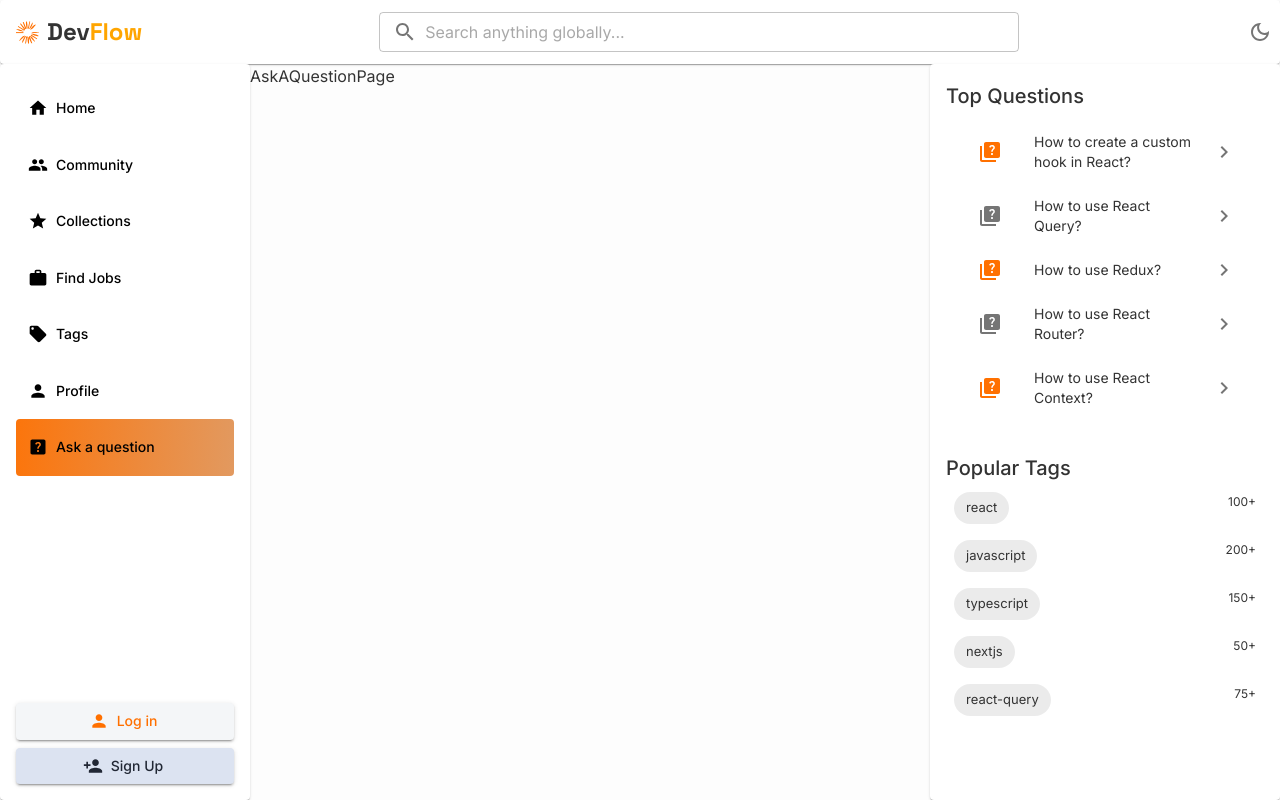
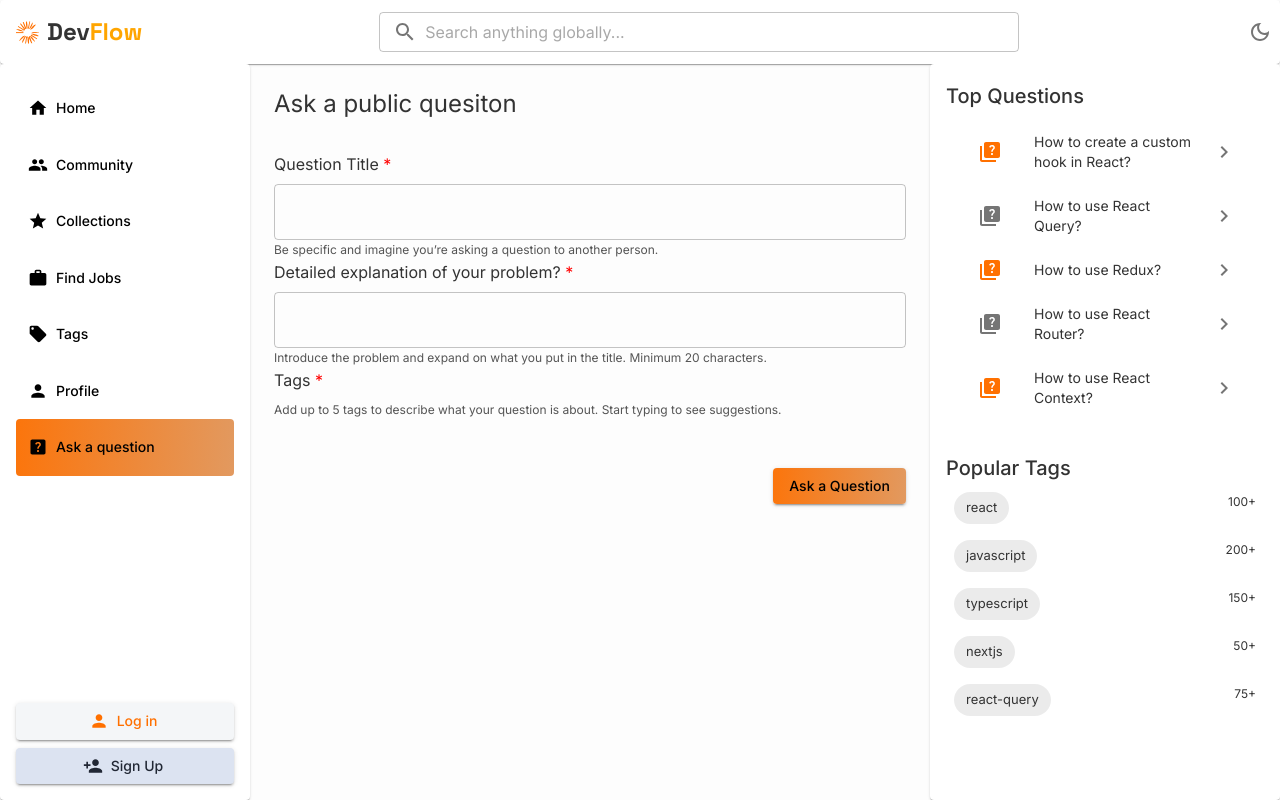
Before and after one commit to mperezguendulain/devflow, a Next.js app: page /ask-a-question in a window 1280 px wide. Built offline with nearby package versions, Linux system fonts and the light colour scheme; no server answers; what @mui/material-nextjs would draw is missing.

Commit message:
feat: 🎸 Start to create Ask Question page

```diff
--- a/src/app/(protected)/ask-a-question/page.tsx
+++ b/src/app/(protected)/ask-a-question/page.tsx
@@ -1,3 +1,13 @@
+import { QuestionForm } from '@/components/forms/QuestionForm/QuestionForm';
+import { Stack, Typography } from '@mui/material';
+
 export default function AskAQuestionPage() {
-  return <div>AskAQuestionPage</div>;
+  return (
+    <Stack>
+      <Typography variant="h5" mb={4}>
+        Ask a public quesiton
+      </Typography>
+      <QuestionForm />
+    </Stack>
+  );
 }
--- a/src/app/(protected)/layout.tsx
+++ b/src/app/(protected)/layout.tsx
@@ -16,9 +16,9 @@ export default function ProtectedLayout({ children }: { children: ReactNode }) {
         sx={{ backgroundColor: 'background.default' }}
       >
         <Navbar />
-        <Stack direction="row" flexGrow={1} width="100%">
+        <Stack direction="row" flexGrow={1} width="100%" overflow="hidden">
           <LeftSidebar />
-          <Stack flex={1} width="100%">
+          <Stack flex={1} width="100%" p={3} minWidth={0}>
             {children}
           </Stack>
           <RightSidebar />
--- a/src/app/(protected)/page.tsx
+++ b/src/app/(protected)/page.tsx
@@ -58,7 +58,7 @@ export default function Home() {
   const filteredQuestions = questions;
 
   return (
-    <Stack p={3} sx={{ width: '100%', minWidth: 0 }}>
+    <Stack sx={{ width: '100%' }}>
       <Stack direction="row" justifyContent="space-between">
         <Typography variant="h5">All Questions</Typography>
         <DFMainButton component={Link} href={ROUTES.ASK_QUESTION}>
--- a/src/app/globals.css
+++ b/src/app/globals.css
@@ -6,7 +6,6 @@ body {
   box-sizing: border-box;
   height: 100%;
   width: 100%;
-  overflow: hidden;
 }
 
 *,
--- a/src/components/forms/AuthForm.tsx
+++ b/src/components/forms/AuthForm.tsx
@@ -1,5 +1,6 @@
 'use client';
 import type { z, ZodType } from 'zod';
+import Link from 'next/link';
 import { zodResolver } from '@hookform/resolvers/zod';
 import {
   Controller,
@@ -8,13 +9,10 @@ import {
   type Path,
   useForm
 } from 'react-hook-form';
-
-// Material UI
 import { Button, Stack, TextField, Typography } from '@mui/material';
 
 // Utils
 import { capitalize } from '@/utils/strings';
-import Link from 'next/link';
 
 export type AuthType = 'SIGN_IN' | 'SIGN_UP';
 
--- /dev/null
+++ b/src/components/forms/QuestionForm/QuestionForm.tsx
@@ -0,0 +1,106 @@
+'use client';
+import { zodResolver } from '@hookform/resolvers/zod';
+import { Stack, TextField, Typography } from '@mui/material';
+import { Controller, useForm } from 'react-hook-form';
+
+// Custom Components
+import { DFMainButton } from '@/components/ui/buttons.styled';
+
+// Validators
+import { askQuestionSchema } from '@/lib/stores/validators/questionValidator';
+
+type QuestionFormInputs = {
+  title: string;
+  description: string;
+  tags: Array<string>;
+};
+
+export const QuestionForm = () => {
+  const {
+    control,
+    formState: { errors, isSubmitting },
+    handleSubmit
+  } = useForm<QuestionFormInputs>({
+    resolver: zodResolver(askQuestionSchema),
+    mode: 'onTouched',
+    defaultValues: {
+      title: '',
+      description: '',
+      tags: []
+    }
+  });
+
+  const createNewQuestion = (formData: QuestionFormInputs) => {
+    console.log({ formData });
+  };
+
+  return (
+    <form onSubmit={handleSubmit(createNewQuestion)} autoComplete="off">
+      <Stack>
+        <>
+          <Typography mb={1}>
+            Question Title <span style={{ color: 'red' }}>*</span>
+          </Typography>
+          <Controller
+            key="title"
+            name="title"
+            control={control}
+            render={({ field }) => (
+              <TextField {...field} type="text" error={!!errors?.title} />
+            )}
+          />
+          <Typography variant="caption" color="text.secondary">
+            Be specific and imagine you’re asking a question to another person.
+          </Typography>
+        </>
+
+        <>
+          <Typography mb={1}>
+            Detailed explanation of your problem?{' '}
+            <span style={{ color: 'red' }}>*</span>
+          </Typography>
+          <Controller
+            key="description"
+            name="description"
+            control={control}
+            render={({ field }) => (
+              <TextField {...field} type="text" error={!!errors?.description} />
+            )}
+          />
+          <Typography variant="caption" color="text.secondary">
+            Introduce the problem and expand on what you put in the title.
+            Minimum 20 characters.
+          </Typography>
+        </>
+
+        <>
+          <Typography mb={1}>
+            Tags <span style={{ color: 'red' }}>*</span>
+          </Typography>
+          {/* <Controller
+            key="tags"
+            name="tags"
+            control={control}
+            render={({ field }) => (
+              <TextField {...field} type="text" error={!!errors?.tags} />
+            )}
+          /> */}
+          <Typography variant="caption" color="text.secondary">
+            Add up to 5 tags to describe what your question is about. Start
+            typing to see suggestions.
+          </Typography>
+        </>
+
+        <Stack direction="row" justifyContent="end" mt={6}>
+          <DFMainButton
+            type="submit"
+            variant="contained"
+            disabled={isSubmitting}
+          >
+            Ask a Question
+          </DFMainButton>
+        </Stack>
+      </Stack>
+    </form>
+  );
+};
--- a/src/components/navigation/Navbar/components/NavigationPanel/NavigationPanel.styled.ts
+++ b/src/components/navigation/Navbar/components/NavigationPanel/NavigationPanel.styled.ts
@@ -23,6 +23,7 @@ export const NavigationButton = styled(Button, {
   ...(active && {
     background: 'linear-gradient(93.22deg, #FF7000 -13.95%, #E2995F 99.54%)'
   }),
+  minWidth: onlyIcon ? '0px' : undefined,
   ...(onlyIcon && {
     '& span': {
       marginRight: '0px',
@@ -43,6 +44,7 @@ export const AuthButton = styled(Button, {
     background: theme.palette.mode === 'dark' ? '#151821' : '#DCE3F1',
     color: theme.palette.mode === 'dark' ? 'white' : '#212734'
   }),
+  minWidth: onlyIcon ? '0px' : undefined,
   ...(onlyIcon && {
     '& span': {
       marginRight: '0px',
--- a/src/components/ui/buttons.styled.tsx
+++ b/src/components/ui/buttons.styled.tsx
@@ -4,10 +4,10 @@ import { Button, type ButtonProps, styled } from '@mui/material';
 export const DFMainButton = styled(Button, {
   shouldForwardProp: (propName) =>
     propName !== 'active' && propName !== 'onlyIcon'
-})<ButtonProps>(({ theme }) => ({
+})<ButtonProps & { onlyIcon?: true }>(({ theme, onlyIcon }) => ({
   // justifyContent: 'flex-start',
   alignItems: 'center',
-  // minWidth: onlyIcon ? '0px' : undefined,
+  minWidth: onlyIcon ? '0px' : undefined,
   color: theme.palette.mode === 'dark' ? 'white' : 'black',
   background: 'linear-gradient(93.22deg, #FF7000 -13.95%, #E2995F 99.54%)'
 }));
--- /dev/null
+++ b/src/lib/stores/validators/questionValidator.ts
@@ -0,0 +1,18 @@
+import { z } from 'zod';
+
+export const askQuestionSchema = z.object({
+  title: z
+    .string()
+    .min(1, { message: 'Title is a required field' })
+    .max(100, { message: 'Title cannot exceed 100 characters' }),
+  description: z
+    .string()
+    .min(1, { message: 'Description is a required field' }),
+  tags: z.array(
+    z
+      .string()
+      .min(1, { message: 'Tag is required' })
+      .max(30, { message: 'Tag cannot exceed 30 characters' })
+  )
+  // .min(1, { message: 'Tags is a required field' })
+});
--- a/src/theme.ts
+++ b/src/theme.ts
@@ -133,7 +133,7 @@ export const darkTheme = createTheme({
     },
     text: {
       primary: '#ffffff',
-      secondary: '#cccccc',
+      secondary: '#7B8EC8',
       disabled: '#888888'
     },
     dforange: {
```
